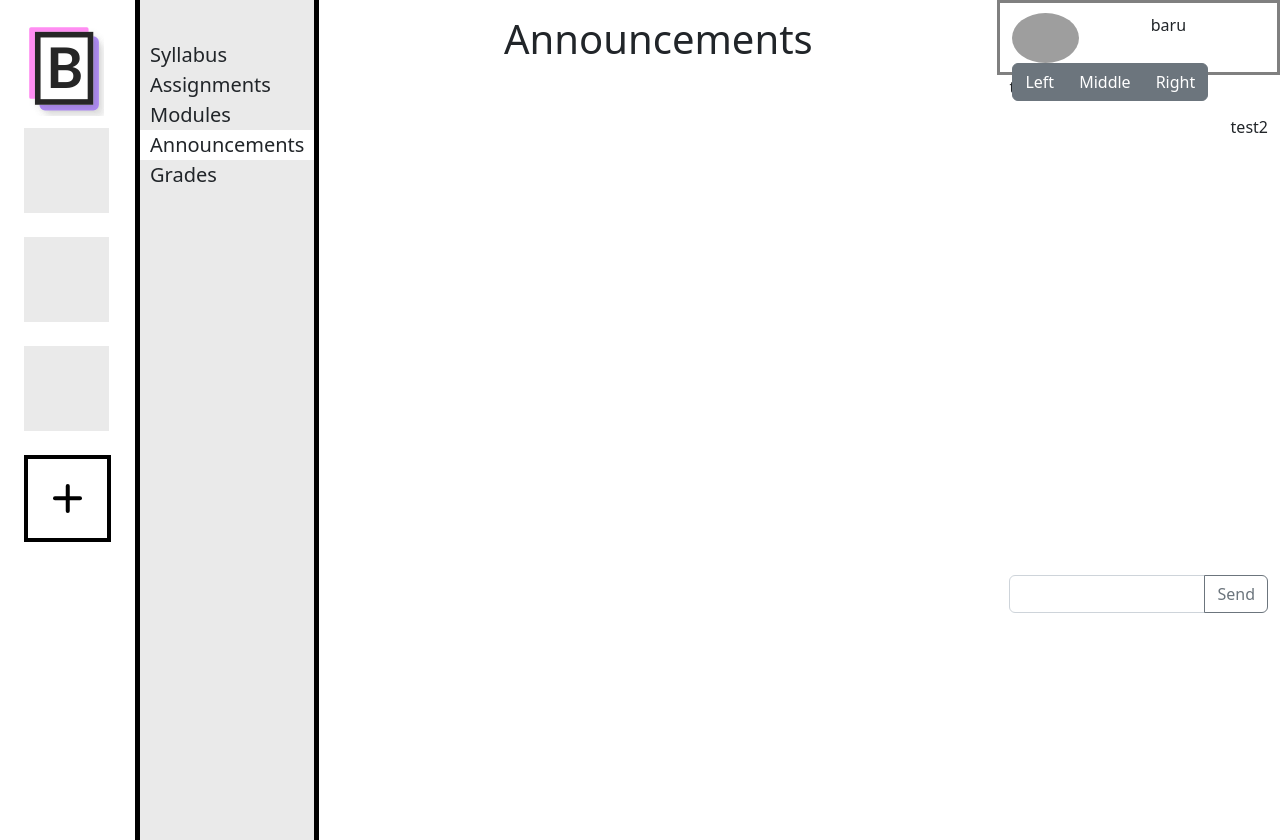
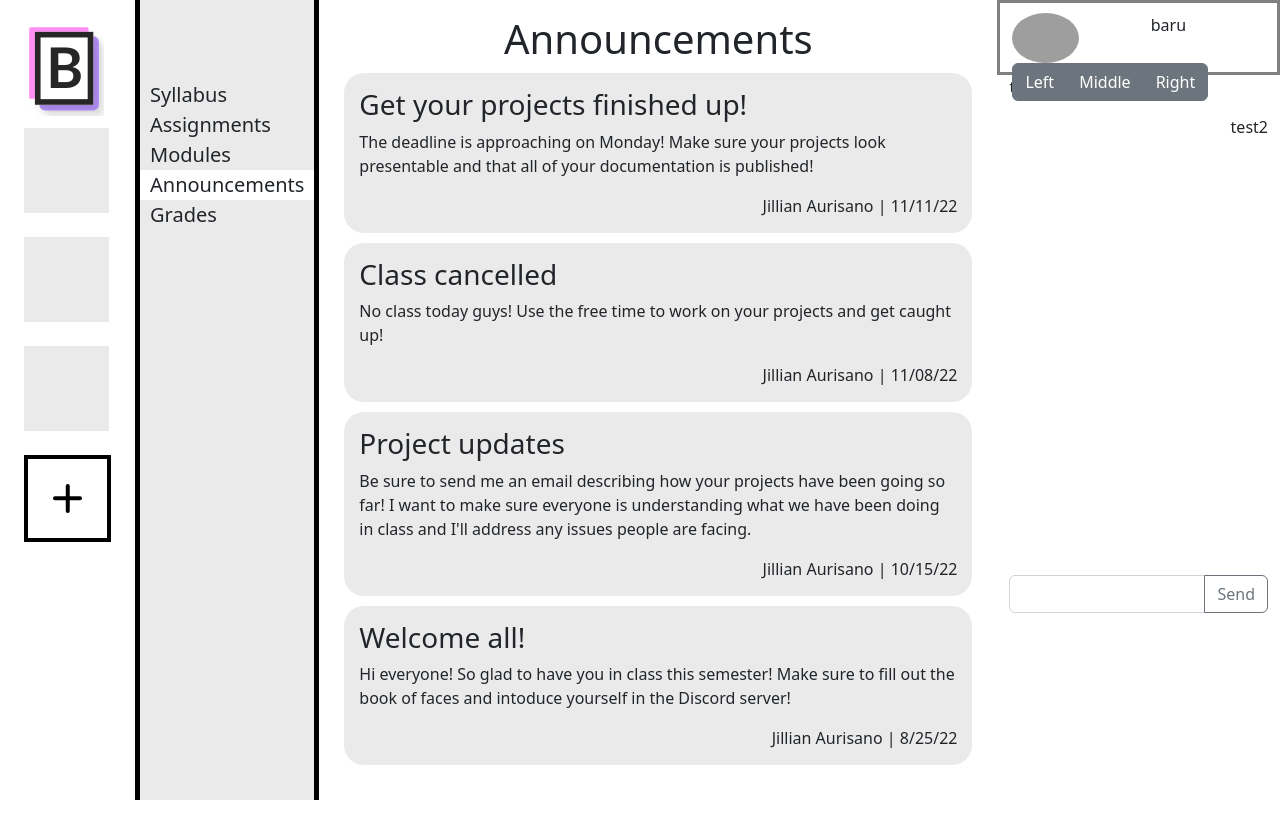
Before and after one commit to corncob567/AlternaCanvas, a React (Create React App) app: page /ui/announcements in a window 1280 px wide. After the commit the page ends 800 px from the top, so only its background shows below. Built offline with nearby package versions, Linux system fonts and the light colour scheme; grey boxes are pictures that could not be loaded; a web font is replaced by a local one.

Commit message:
Added first draft of announcements page. Some minor styling updates.

```diff
--- a/src/components/chat/ChatBody.jsx
+++ b/src/components/chat/ChatBody.jsx
@@ -4,8 +4,8 @@ import ChatMessage from './ChatMessage';
 function ChatBody(props) {
     return (
         <div className='chat-body'>
-            {props.messages.map((message) => {
-                return <ChatMessage content={message.content} author={message.author}></ChatMessage>
+            {props.messages.map((message, index) => {
+                return <ChatMessage key={index} content={message.content} author={message.author}></ChatMessage>
             })}
         </div>
 
--- /dev/null
+++ b/src/components/pages/announcements/announcementlist.jsx
@@ -0,0 +1,88 @@
+import React from 'react';
+import SingleAnnouncement from './singleannouncement.jsx';
+import '../../../styles/main.scss';
+
+const announcements = [
+    {
+        date: "11/10/22",
+        subject: "Class cancelled today!",
+        body: "I got sick and can't teach today. Enjoy the day off!",
+        author: "Dr. Jerry Bingus",
+        courseId: "compg"
+    },
+    {
+        date: "11/02/22",
+        subject: "Important lecture on Tuesday",
+        body: "Don't be late! This information will be important for your project and final exam!",
+        author: "Dr. Jerry Bingus",
+        courseId: "compg"
+    },
+    {
+        date: "8/29/22",
+        subject: "Welcome to the class everyone!",
+        body: "Make sure to get to know everyone - especially Baru! He's so handsome and perfect.",
+        author: "Dr. Jerry Bingus",
+        courseId: "compg"
+    },
+    {
+        date: "11/11/22",
+        subject: "Get your projects finished up!",
+        body: "The deadline is approaching on Monday! Make sure your projects look presentable and that all of your documentation is published!",
+        author: "Jillian Aurisano",
+        courseId: "ui"
+    },
+    {
+        date: "11/08/22",
+        subject: "Class cancelled",
+        body: "No class today guys! Use the free time to work on your projects and get caught up!",
+        author: "Jillian Aurisano",
+        courseId: "ui"
+    },
+    {
+        date: "10/15/22",
+        subject: "Project updates",
+        body: "Be sure to send me an email describing how your projects have been going so far! I want to make sure everyone is understanding what we have been doing in class and I'll address any issues people are facing.",
+        author: "Jillian Aurisano",
+        courseId: "ui"
+    },
+    {
+        date: "8/25/22",
+        subject: "Welcome all!",
+        body: "Hi everyone! So glad to have you in class this semester! Make sure to fill out the book of faces and intoduce yourself in the Discord server!",
+        author: "Jillian Aurisano",
+        courseId: "ui"
+    },
+    {
+        date: "10/10/22",
+        subject: "Form Project Teams",
+        body: "If you haven't done so already, form a group of up to 4 people for your senior design project.",
+        author: "Dr. Professor",
+        courseId: "seniordesign"
+    },
+    {
+        date: "9/2/22",
+        subject: "Easiest class ever",
+        body: "Just so you all don't stress out, just know this is the easiest class you'll ever take at UC. You literally just need to do it to graduate.",
+        author: "Dr. Professor",
+        courseId: "seniordesign"
+    },
+];
+
+const AnnouncementList = (props) => {
+    const courseId = props.courseId
+    var courseAnnouncements = announcements.filter(function(ann){
+        return ann.courseId === courseId;
+    });
+
+    return(
+        <div className='announcementListWrapper'>
+            {courseAnnouncements.map((ann, index) => {
+                return (
+                    <SingleAnnouncement key={index} announcementInfo={ann}/>
+                );
+            })}
+        </div>
+    );
+};
+
+export default AnnouncementList;
--- a/src/components/pages/announcements/announcements.jsx
+++ b/src/components/pages/announcements/announcements.jsx
@@ -1,9 +1,13 @@
 import React from 'react';
+import AnnouncementList from './announcementlist.jsx';
+import '../../../styles/main.scss';
 
-const Announcements = () => {
+const Announcements = (props) => {
+    const courseId = props.courseId
     return (
         <div className='pageWrapper'>
             <h1 className='pageTitle'>Announcements</h1>
+            <AnnouncementList courseId={courseId}/>
         </div>
     );
 };
--- /dev/null
+++ b/src/components/pages/announcements/singleannouncement.jsx
@@ -0,0 +1,15 @@
+import React from 'react';
+import '../../../styles/main.scss';
+
+const SingleAnnouncement = (props) => {
+    const {date, subject, body, author, courseId} = props.announcementInfo;
+    return (
+        <div className='singleAnnouncementWrapper'>
+            <h3 className='announcementName'>{subject}</h3>
+            <p>{body}</p>
+            <label>{author} | {date}</label>
+        </div>
+    );
+};
+
+export default SingleAnnouncement;
--- a/src/components/pages/assignments/assignments.jsx
+++ b/src/components/pages/assignments/assignments.jsx
@@ -1,7 +1,8 @@
 import React from 'react';
 import '../../../styles/main.scss';
 
-const Assignments = () => {
+const Assignments = (props) => {
+    const courseId = props.courseId
     return (
         <div className='pageWrapper'>
             <h1 className='pageTitle'>Assignments</h1>
--- a/src/components/pages/grades/grades.js
+++ b/src/components/pages/grades/grades.jsx
@@ -1,7 +1,8 @@
 import React from 'react';
 import '../../../styles/main.scss';
 
-const Grades = () => {
+const Grades = (props) => {
+    const courseId = props.courseId
     return (
         <div className='pageWrapper'>
             <h1 className='pageTitle'>Grades</h1>
--- a/src/components/pages/modules/modules.jsx
+++ b/src/components/pages/modules/modules.jsx
@@ -1,7 +1,8 @@
 import React from 'react';
 import '../../../styles/main.scss';
 
-const Modules = () => {
+const Modules = (props) => {
+    const courseId = props.courseId
     return (
         <div className='pageWrapper'>
             <h1 className='pageTitle'>Modules</h1>
--- /dev/null
+++ b/src/styles/components/Announcements.scss
@@ -0,0 +1,12 @@
+.singleAnnouncementWrapper{
+    margin: 10px;
+    padding: 15px;
+    background-color: $secondary-2;
+    border-radius: 20px;
+    display: flex;
+    flex-direction: column;
+
+    label{
+        margin-left: auto;
+    }
+}
--- a/src/styles/components/Courses.scss
+++ b/src/styles/components/Courses.scss
@@ -1,3 +1,7 @@
+.courseNav--course-info{
+    height: 10vh;
+}
+
 .courseNav{
     border-right: 5px $primary-3 solid;
     border-left: 5px $primary-3 solid;
@@ -6,7 +10,7 @@
     ul {
         margin: 0;
         padding: 0;
-        height: 100vh;
+        height: 90vh;
         overflow: auto; /* Enable scrolling if the sidenav has too much content */
     }
 
--- a/src/styles/components/Pages.scss
+++ b/src/styles/components/Pages.scss
@@ -1,3 +1,11 @@
+.pageOutletWrapper {
+    display: flex;
+    justify-content: center;
+    width: 60%;
+    height: 100vh;
+    overflow: auto; /* Enable scrolling if the sidenav has too much content */
+}
+
 .pageWrapper{
     padding: 15px 15px;
     flex-basis: 100%;
--- a/src/styles/main.scss
+++ b/src/styles/main.scss
@@ -3,6 +3,8 @@
 @import 'components/Pages.scss';
 @import 'components/Chat.scss';
 @import 'components/CourseNav.scss';
+@import 'components/Syllabus.scss';
+@import 'components/Announcements.scss';
 
 .baruvasLogo {
     margin: 24px 24px -12px 24px;
@@ -11,10 +13,3 @@
 .App {
     display: flex;
   }
-
-.pageOutletWrapper {
-    display: flex;
-    justify-content: center;
-    width: 60%;
-    height: 100%;
-}
```
